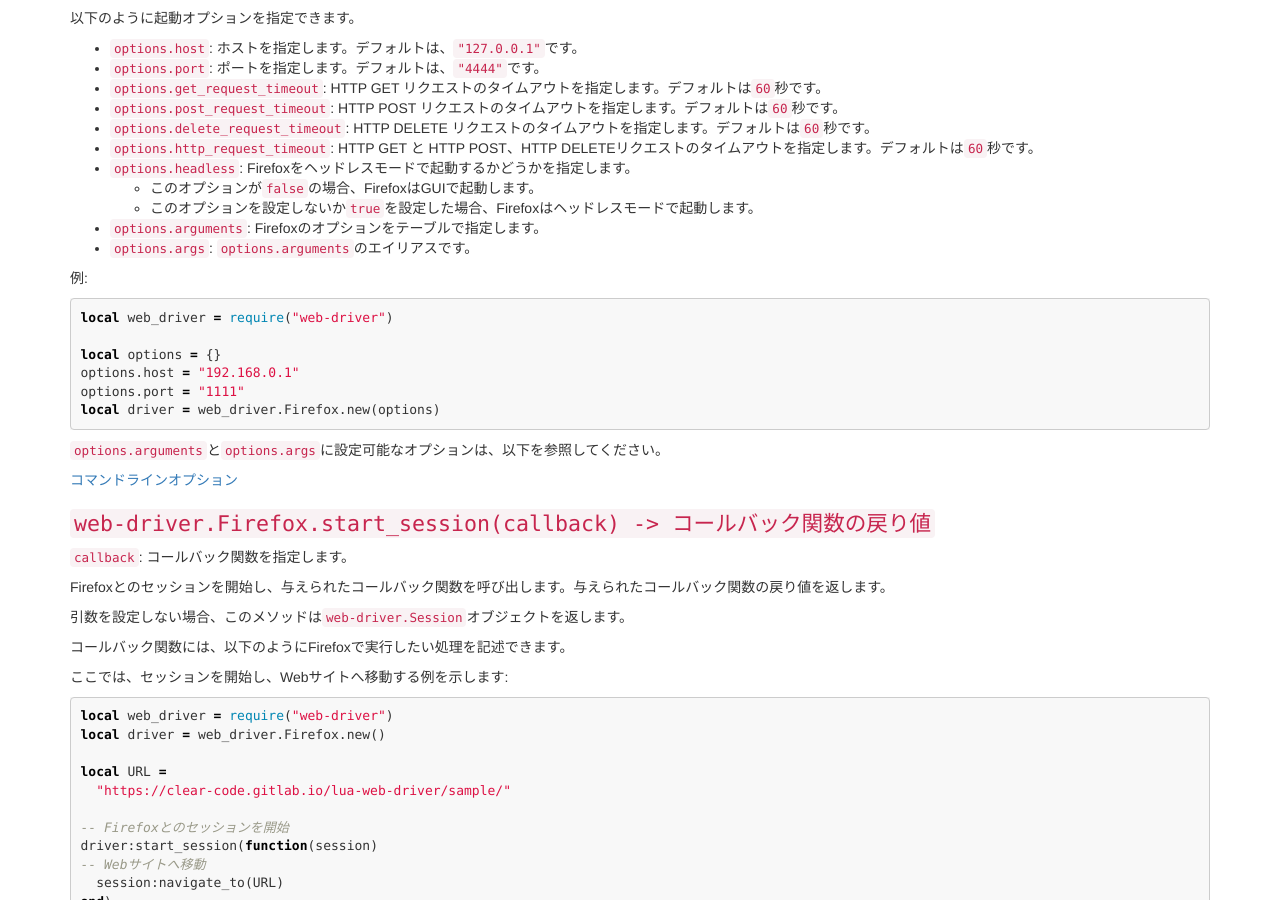
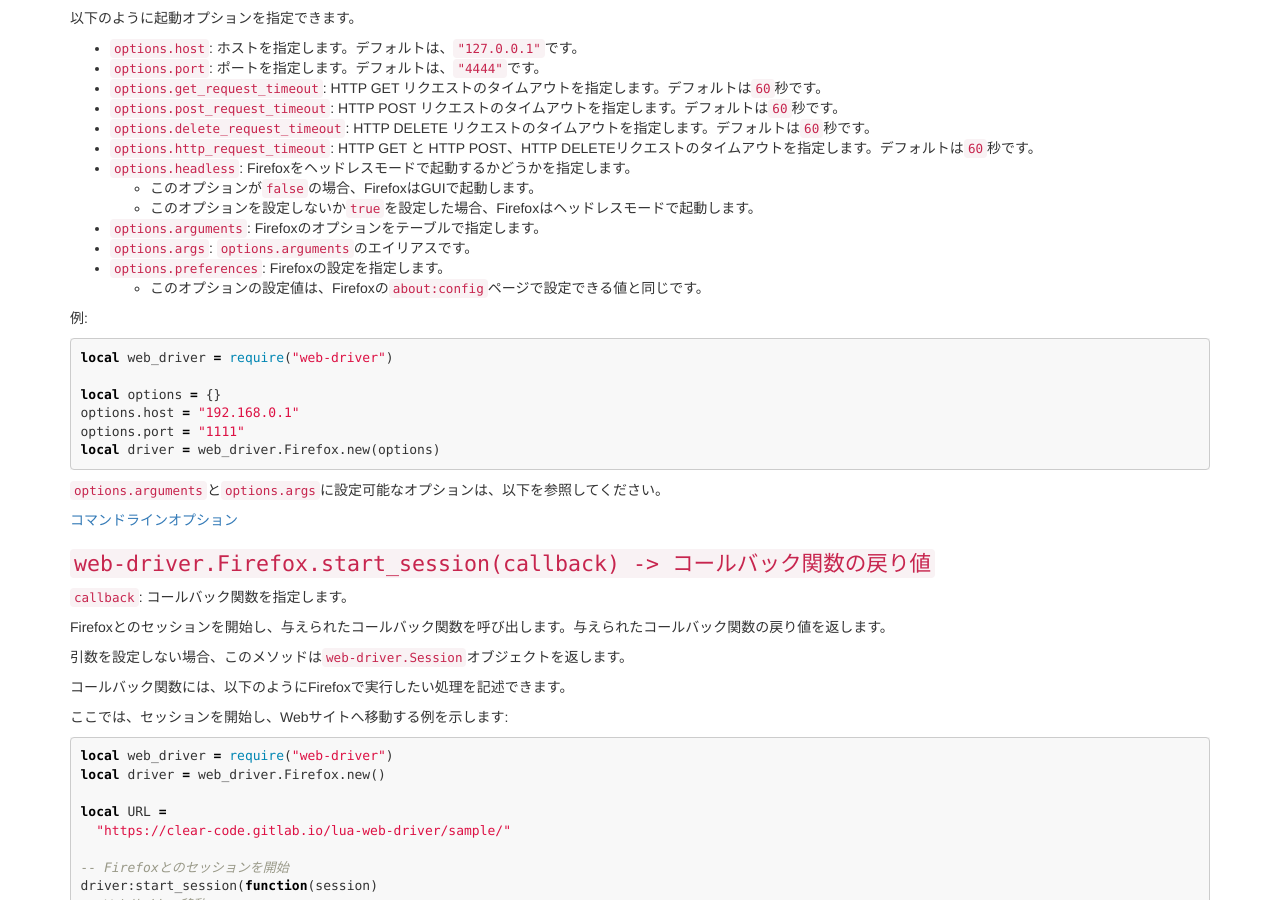
Before and after one commit to clear-code/lua-web-driver, a Jekyll site: the page built from docs/ja/reference/firefox.md, in a window 1280 px wide and 900 px high, scrolled down 406 px. Built offline with Jekyll 4.4.1, drawn with Linux system fonts in a browser that asks for light colours.

Commit message:
doc reference: add explain of preferences option

```diff
--- a/docs/ja/reference/firefox.md
+++ b/docs/ja/reference/firefox.md
@@ -31,7 +31,8 @@ geckodriver経由でFirefoxとのセッションを開始できます。
   * このオプションを設定しないか`true`を設定した場合、Firefoxはヘッドレスモードで起動します。
 * `options.arguments`: Firefoxのオプションをテーブルで指定します。
 * `options.args`: `options.arguments`のエイリアスです。
-
+* `options.preferences`: Firefoxの設定を指定します。
+  * このオプションの設定値は、Firefoxの`about:config`ページで設定できる値と同じです。
 
 例:
 
```
Also changed, not shown: docs/reference/firefox.md (+2 -0 lines), 1 other file.
